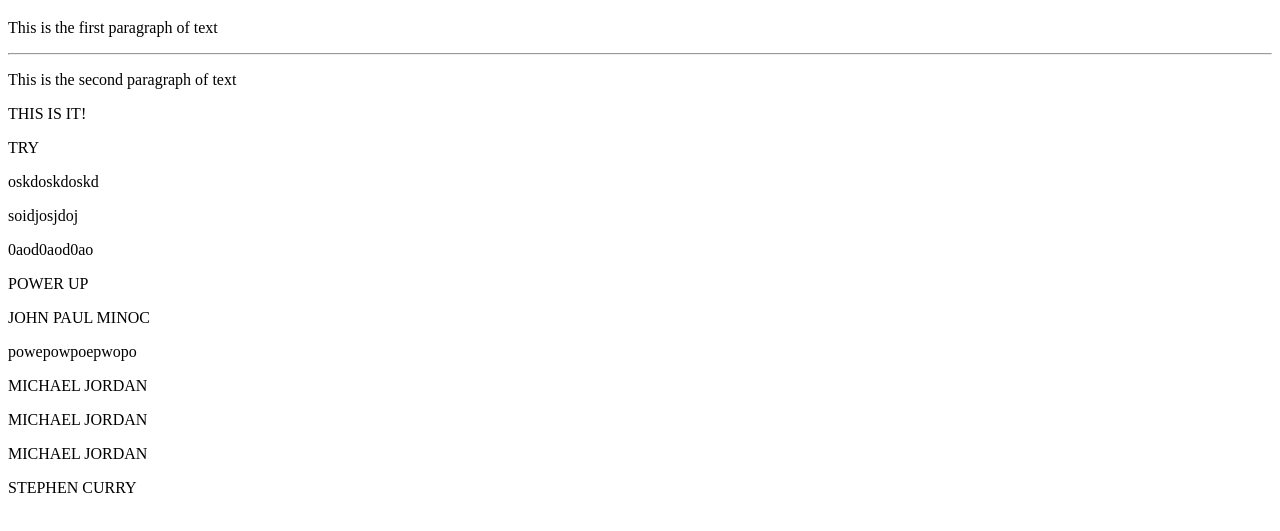
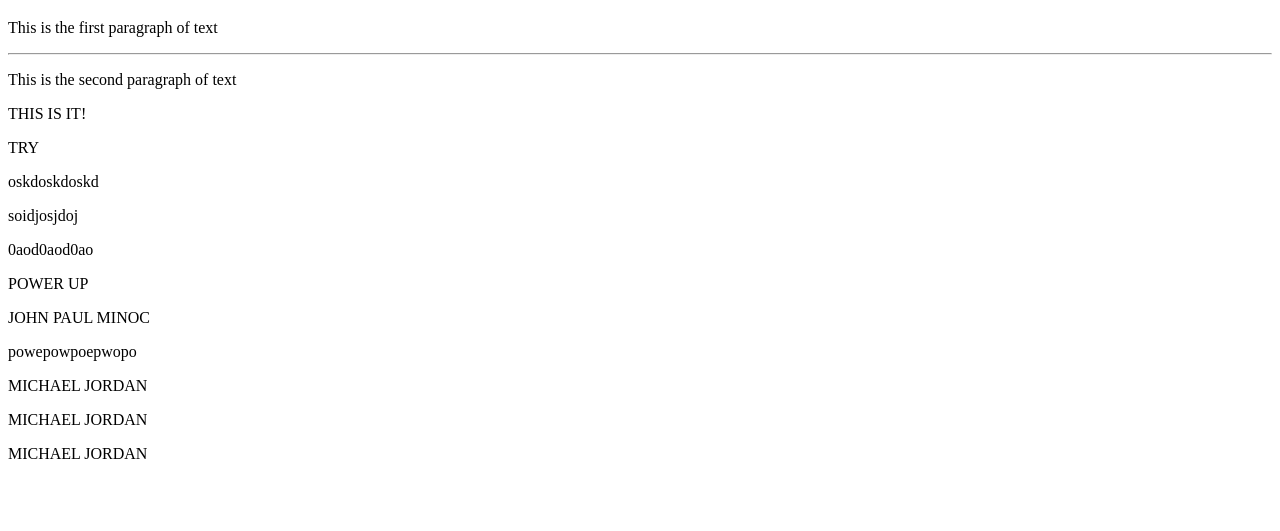
Before and after one commit to johnpaulminoc/minocexer2, a plain HTML site: page index.html in a window 1280 px wide. Shown: the part 61-592 px from the top of the page. Drawn offline with Linux system fonts and the light colour scheme.

Commit message:
try try TRY try U MMM STj

```diff
--- a/index.html
+++ b/index.html
@@ -22,7 +22,7 @@
     <p>MICHAEL JORDAN</p>
 
     <p>MICHAEL JORDAN</p>
-    <p>STEPHEN CURRY</p>
+
 
 
   </body>
```
